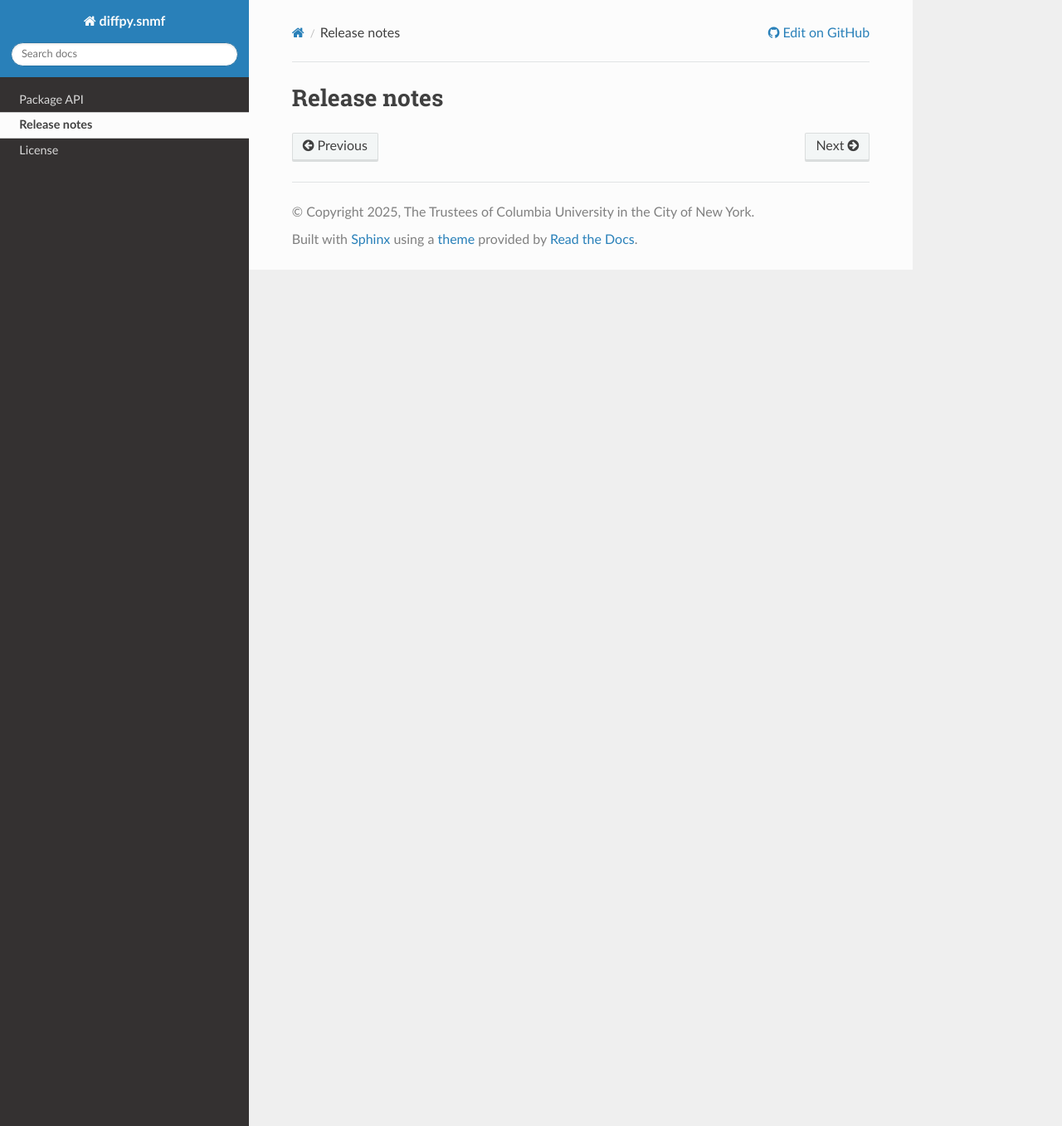
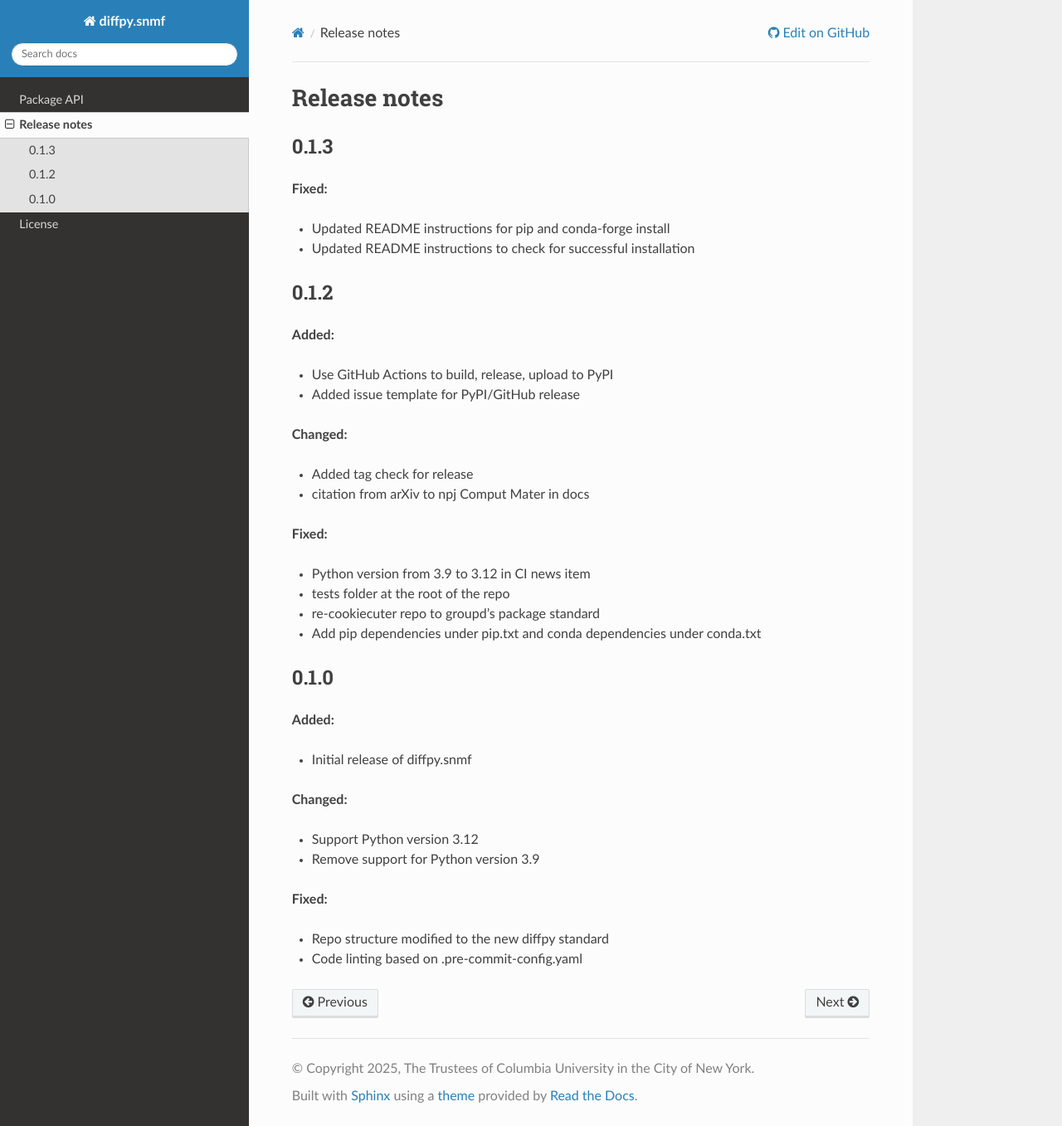
Before and after one commit to diffpy/diffpy.snmf, a Sphinx documentation site: the page built from doc/source/release.rst, in a window 1280 px wide and 1357 px high. Shown: the whole window at 83% size. Built offline with Sphinx 7.4.7 and the Read the Docs theme 3.1.0, drawn with Linux system fonts in a browser that asks for light colours; pages that are not in the unit, such as notebooks, are missing from menus.

Commit message:
chore: add back necessary lines from the files

```diff
--- a/AUTHORS.rst
+++ b/AUTHORS.rst
@@ -1,7 +1,7 @@
 Authors
 =======
 
-Simon J.L. Billinge group
+Billinge Group and community contributors.
 
 Contributors
 ------------
--- a/CHANGELOG.rst
+++ b/CHANGELOG.rst
@@ -3,3 +3,50 @@ Release notes
 =============
 
 .. current developments
+
+0.1.3
+=====
+
+**Fixed:**
+
+* Updated README instructions for pip and conda-forge install
+* Updated README instructions to check for successful installation
+
+
+0.1.2
+=====
+
+**Added:**
+
+* Use GitHub Actions to build, release, upload to PyPI
+* Added issue template for PyPI/GitHub release
+
+**Changed:**
+
+* Added tag check for release
+* citation from arXiv to npj Comput Mater in docs
+
+**Fixed:**
+
+* Python version from 3.9 to 3.12 in CI news item
+* tests folder at the root of the repo
+* re-cookiecuter repo to groupd's package standard
+* Add pip dependencies under pip.txt and conda dependencies under conda.txt
+
+
+0.1.0
+=====
+
+**Added:**
+
+* Initial release of diffpy.snmf
+
+**Changed:**
+
+* Support Python version 3.12
+* Remove support for Python version 3.9
+
+**Fixed:**
+
+* Repo structure modified to the new diffpy standard
+* Code linting based on .pre-commit-config.yaml
--- a/README.rst
+++ b/README.rst
@@ -99,7 +99,7 @@ Support and Contribute
 
 `Diffpy user group <https://groups.google.com/g/diffpy-users>`_ is the discussion forum for general questions and discussions about the use of diffpy.snmf. Please join the diffpy.snmf users community by joining the Google group. The diffpy.snmf project welcomes your expertise and enthusiasm!
 
-If you see a bug or want to request a feature, please `report it as an issue <https://github.com/diffpy/diffpy.snmf/issues>`_ and/or `submit a fix as a PR <https://github.com/diffpy/diffpy.snmf/pulls>`_.
+If you see a bug or want to request a feature, please `report it as an issue <https://github.com/diffpy/diffpy.snmf/issues>`_ and/or `submit a fix as a PR <https://github.com/diffpy/diffpy.snmf/pulls>`_. You can also post it to the `Diffpy user group <https://groups.google.com/g/diffpy-users>`_.
 
 Feel free to fork the project and contribute. To install diffpy.snmf
 in a development mode, with its sources being directly used by Python
--- a/doc/source/conf.py
+++ b/doc/source/conf.py
@@ -32,7 +32,7 @@ sys.path.insert(0, str(Path("../..").resolve()))
 sys.path.insert(0, str(Path("../../src").resolve()))
 
 # abbreviations
-ab_authors = "Simon J.L. Billinge group"
+ab_authors = "Billinge Group members and community contributors"
 
 # -- General configuration ------------------------------------------------
 
--- a/doc/source/license.rst
+++ b/doc/source/license.rst
@@ -9,7 +9,7 @@ OPEN SOURCE LICENSE AGREEMENT
 =============================
 BSD 3-Clause License
 
-Copyright (c) 2025, The Trustees of Columbia University in the City of New York.
+Copyright (c) 2024-2025, The Trustees of Columbia University in the City of New York.
 All Rights Reserved.
 
 Redistribution and use in source and binary forms, with or without
```
Also changed, not shown: doc/source/api/diffpy.snmf.rst (+53 -15 lines), LICENSE.rst.
